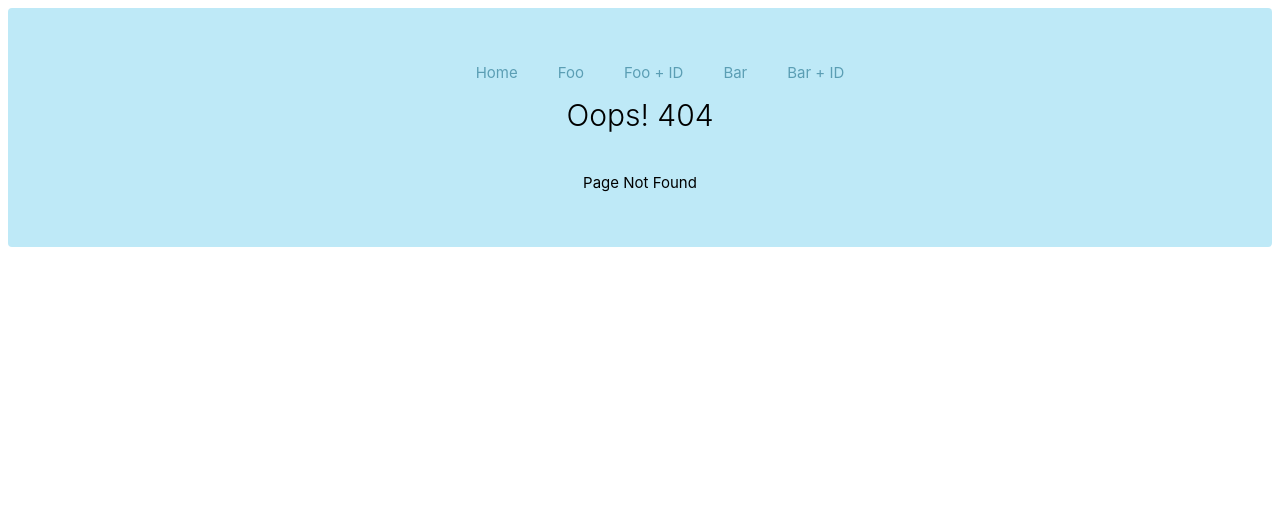
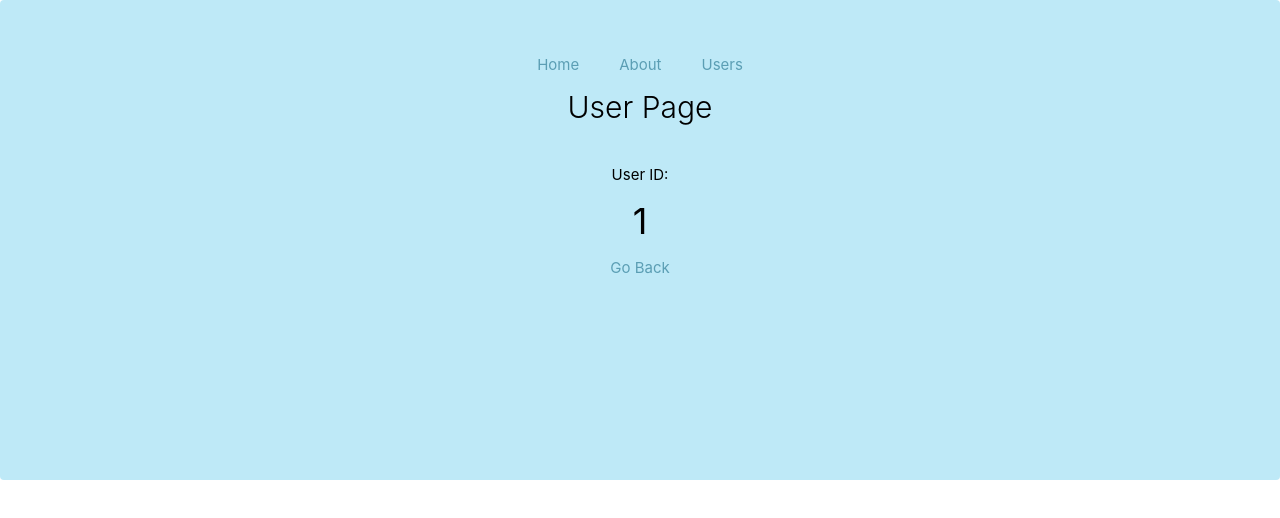
Before and after one commit to bruffstar/react-sandbox, a React app: page /users/1 in a window 1280 px wide. Before the commit this address had no page. Shown: the top 518 px of the page. Built offline with nearby package versions, Linux system fonts and the light colour scheme.

Commit message:
Add some better demo content

```diff
--- a/src/app.tsx
+++ b/src/app.tsx
@@ -1,9 +1,10 @@
 import * as React from 'react';
 import * as ReactRouter from 'react-router-dom';
+import Nav from './assets/components/Nav';
 import Home from './assets/components/pages/Home';
-import Foo from './assets/components/pages/Foo';
-import Bar from './assets/components/pages/Bar';
-import Nav from './assets/components/Nav';
+import About from './assets/components/pages/About';
+import UsersPage from './assets/components/pages/UsersPage';
+import User from './assets/components/pages/User';
 import './assets/css/app.css';
 
 const Switch = ReactRouter.Switch;
@@ -18,19 +19,9 @@ class App extends React.Component<any, any> {
                     <Nav/>
                     <Switch>
                         <Route exact path="/" component={Home}/>
-
-                        <Route exact path="/foo" component={Foo}/>
-                        <Route exact path="/foo/:id" component={Foo}/>
-
-                        <Route exact path="/bar" component={Bar}/>
-                        <Route path="/bar/:id" render={function (request) {
-                            return (
-                                <div>
-                                    <h1>Bar Page</h1>
-                                    <p>ID: {request.match.params.id}</p>
-                                </div>
-                            );
-                        }}/>
+                        <Route exact path="/about" component={About}/>
+                        <Route exact path="/users" component={UsersPage}/>
+                        <Route exact path="/users/:id" component={User}/>
 
                         {/* The Route below will be used when the request does not match any route above */}
                         <Route render={function () {
--- a/src/assets/components/Nav.tsx
+++ b/src/assets/components/Nav.tsx
@@ -5,21 +5,9 @@ class Nav extends React.Component<{}, {}> {
     render() {
         return (
             <ul>
-                <li>
-                    <NavLink exact activeClassName="active" to="/">Home</NavLink>
-                </li>
-                <li>
-                    <NavLink exact activeClassName="active" to="/foo">Foo</NavLink>
-                </li>
-                <li>
-                    <NavLink exact activeClassName="active" to="/foo/123">Foo + ID</NavLink>
-                </li>
-                <li>
-                    <NavLink exact activeClassName="active" to="/bar">Bar</NavLink>
-                </li>
-                <li>
-                    <NavLink exact activeClassName="active" to="/bar/1234">Bar + ID</NavLink>
-                </li>
+                <li><NavLink exact activeClassName="active" to="/">Home</NavLink></li>
+                <li><NavLink exact activeClassName="active" to="/about">About</NavLink></li>
+                <li><NavLink exact activeClassName="active" to="/users">Users</NavLink></li>
             </ul>
         );
     }
--- /dev/null
+++ b/src/assets/components/pages/About.tsx
@@ -0,0 +1,15 @@
+import * as React from 'react';
+import {RouteComponentProps} from 'react-router-dom';
+
+class About extends React.Component<RouteComponentProps<any>, any> {
+    render() {
+        return (
+            <div>
+                <h1>About</h1>
+                <p>This is the about page.</p>
+            </div>
+        );
+    }
+}
+
+export default About;
--- a/src/assets/components/pages/Bar.tsx
+++ /dev/null
@@ -1,18 +0,0 @@
-import * as React from 'react';
-
-
-interface BarParamData {
-    id:number;
-}
-
-class Bar extends React.Component<{}, {}> {
-    render() {
-        return (
-            <div>
-                <h1>Bar Page</h1>
-            </div>
-        );
-    }
-}
-
-export default Bar;
--- a/src/assets/components/pages/Foo.tsx
+++ /dev/null
@@ -1,21 +0,0 @@
-import * as React from 'react';
-
-
-interface FooParamData {
-    id:number;
-}
-
-class Foo extends React.Component<any, {}> {
-    render() {
-        let id = this.props.match.params.id;
-
-        return (
-            <div>
-                <h1>Foo Page</h1>
-                {id ? (<p>ID: {id}</p>) : ''}
-            </div>
-        );
-    }
-}
-
-export default Foo;
--- a/src/assets/components/pages/Home.tsx
+++ b/src/assets/components/pages/Home.tsx
@@ -1,16 +1,12 @@
 import * as React from 'react';
-import {RouteComponentProps} from 'react-router-dom';
 import Counter from '../Counter';
 
-interface HomeParamData {
-    id:number;
-}
-
-class Home extends React.Component<RouteComponentProps<HomeParamData>, {}> {
+class Home extends React.Component<{}, {}> {
     render() {
         return (
             <div>
                 <h1>Home Page</h1>
+                <p>Current Environment = {process.env.NODE_ENV}</p>
                 <p>Counter: <Counter/></p>
         </div>
     );
--- /dev/null
+++ b/src/assets/components/pages/User.tsx
@@ -0,0 +1,21 @@
+import * as React from 'react';
+import {Link, RouteComponentProps} from 'react-router-dom';
+
+interface UserParamInterface {
+    id:number;
+}
+
+class User extends React.Component<RouteComponentProps<UserParamInterface>, any> {
+    render() {
+        return (
+            <div>
+                <h1>User Page</h1>
+                <p>User ID:</p>
+                <p className="big-text">{this.props.match.params.id}</p>
+                <p><Link to="/users">Go Back</Link></p>
+            </div>
+        );
+    }
+}
+
+export default User;
--- /dev/null
+++ b/src/assets/components/pages/UsersPage.tsx
@@ -0,0 +1,20 @@
+import * as React from 'react';
+import {RouteComponentProps} from 'react-router-dom';
+import {Link} from 'react-router-dom';
+
+class UsersPage extends React.Component<RouteComponentProps<any>, any> {
+    render() {
+        return (
+            <div>
+                <h1>All Users</h1>
+                <ul>
+                    <li><Link to="users/1">User 1</Link></li>
+                    <li><Link to="users/2">User 2</Link></li>
+                    <li><Link to="users/3">User 3</Link></li>
+                </ul>
+            </div>
+        );
+    }
+}
+
+export default UsersPage;
--- a/src/assets/css/app.css
+++ b/src/assets/css/app.css
@@ -1,3 +1,8 @@
+body, html, #root {
+    height: 100%;
+    margin: 0 auto;
+}
+
 .app {
     font-size: 15px;
     text-align: center;
@@ -5,11 +10,16 @@
     padding: 40px;
     border-radius: 4px;
     font-family: -apple-system, BlinkMacSystemFont, "Segoe UI", Helvetica, Arial, sans-serif;
+    min-height: 50%;
 }
 
 h1 {
     font-weight: 300;
     margin: 0 0 40px;
+    padding: 0;
+}
+
+ul, li {
     padding: 0;
 }
 
@@ -25,5 +35,9 @@ a {
 
 a.active {
     color: #51808f;
-    font-weight: bold;
 }
+
+.big-text {
+    font-size: 2.4em;
+    margin: 0;
+}
```
Also changed, not shown: 1 other file (tests, documents, lock files or other folders).
